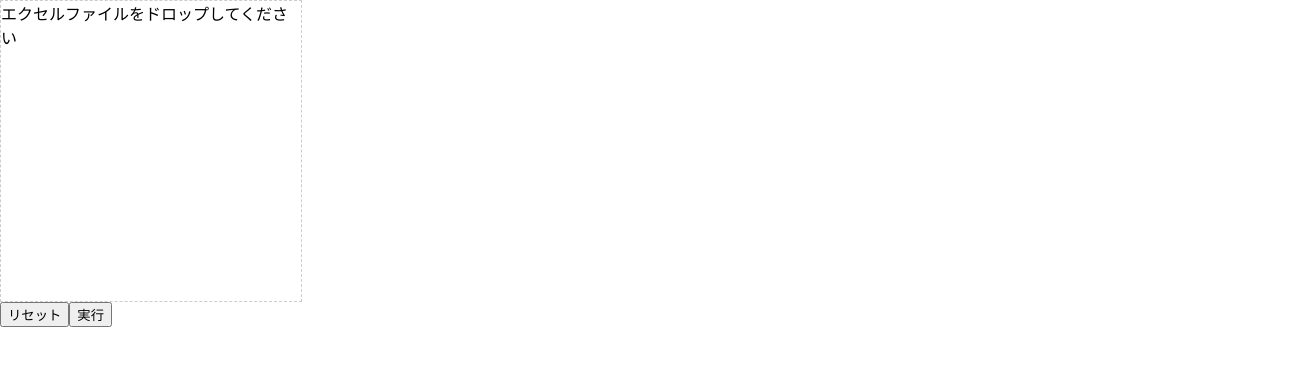
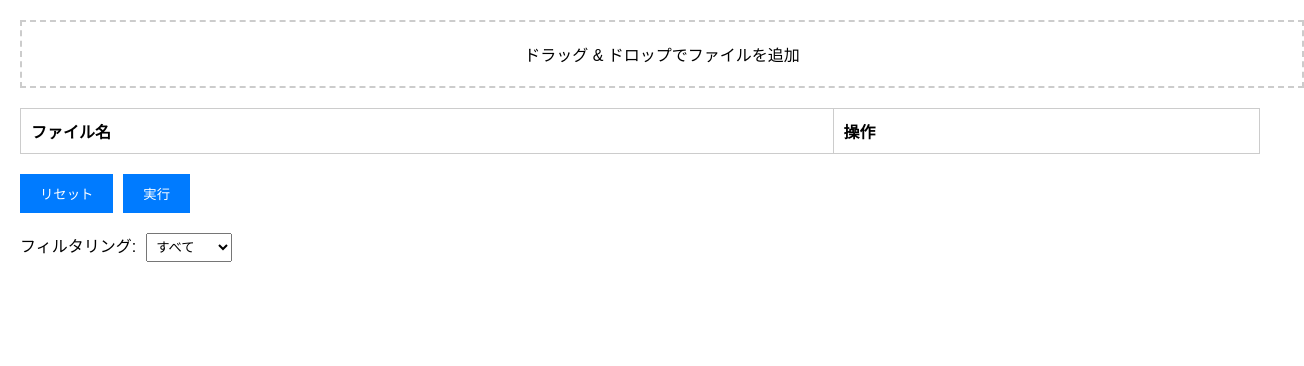
Before and after one commit to YutoTatematsu/excel_sorting, a React (Create React App) app: page / in a window 1280 px wide. Shown: the top 366 px of the page, 1304 px wide, since content can reach past the window. Built offline with nearby package versions, Linux system fonts and the light colour scheme.

Commit message:
一覧表示と個別削除ボタンを表に変更

```diff
--- /dev/null
+++ b/src/ExcelSorter.css
@@ -0,0 +1,113 @@
+.container {
+    font-family: Arial, sans-serif;
+    padding: 20px;
+}
+
+.dropzone {
+    width: 100%;
+    padding: 20px;
+    border: 2px dashed #ccc;
+    text-align: center;
+    margin-bottom: 20px;
+    cursor: pointer;
+}
+
+.file-list {
+    margin-bottom: 20px;
+    width: 100%;
+    border-collapse: collapse;
+}
+
+.file-list th,
+.file-list td {
+    border: 1px solid #ccc;
+    padding: 10px;
+    text-align: left;
+}
+
+.remove-button {
+    background-color: #ff4d4d;
+    border: none;
+    color: white;
+    padding: 5px 10px;
+    cursor: pointer;
+}
+
+.controls {
+    margin-bottom: 20px;
+}
+
+.control-button {
+    margin-right: 10px;
+    padding: 10px 20px;
+    background-color: #007bff;
+    color: white;
+    border: none;
+    cursor: pointer;
+}
+
+.control-button:hover {
+    background-color: #0056b3;
+}
+
+.filter {
+    margin-bottom: 20px;
+}
+
+.filter select {
+    margin-left: 10px;
+    padding: 5px;
+}
+
+.sorted-files {
+    margin-top: 20px;
+}
+
+.sorted-file {
+    margin-bottom: 20px;
+    border: 1px solid #ccc;
+    border-radius: 5px;
+    overflow: hidden;
+}
+
+.file-header {
+    background-color: #f5f5f5;
+    padding: 10px;
+    cursor: pointer;
+    margin: 0;
+    display: flex;
+    justify-content: space-between;
+    align-items: center;
+}
+
+.file-header span {
+    display: inline-block;
+}
+
+.file-name {
+    flex-grow: 1;
+    padding-right: 20px;
+    white-space: nowrap;
+    overflow: hidden;
+    text-overflow: ellipsis;
+}
+
+.file-status {
+    white-space: nowrap;
+}
+
+.file-table {
+    width: 100%;
+    border-collapse: collapse;
+}
+
+.file-table th,
+.file-table td {
+    border: 1px solid #ccc;
+    padding: 8px;
+    text-align: left;
+}
+
+.file-table th {
+    background-color: #f5f5f5;
+}
--- a/src/ExcelSorter.js
+++ b/src/ExcelSorter.js
@@ -1,10 +1,12 @@
 import React, { useState } from 'react';
 import * as XLSX from 'xlsx';
+import './ExcelSorter.css';
 
 function ExcelSorter() {
   const [files, setFiles] = useState([]);
   const [sortedFiles, setSortedFiles] = useState([]);
-  const [status, setStatus] = useState('');
+  const [filterStatus, setFilterStatus] = useState('all');
+  const [openFiles, setOpenFiles] = useState({});
 
   const handleDrop = (event) => {
     event.preventDefault();
@@ -19,7 +21,8 @@ function ExcelSorter() {
   const handleReset = () => {
     setFiles([]);
     setSortedFiles([]);
-    setStatus('');
+    setFilterStatus('all');
+    setOpenFiles({});
   };
 
   const handleExecute = async () => {
@@ -40,7 +43,6 @@ function ExcelSorter() {
         const worksheet = workbook.Sheets[sheetName];
         const range = XLSX.utils.decode_range(worksheet['!ref']);
 
-        //データ配列
         let dates = [];
         let boardingStations = [];
         let alightingStations = [];
@@ -50,32 +52,27 @@ function ExcelSorter() {
         let transportTypes = [];
         let amounts = [];
         let status = 'OK';
-        let commutingEntries = [];//通勤費をまとめる変数
-        let typeEntries = [[], []]; //通勤費の交通経路を記録する2次元配列（初期値として2つの空配列）
+        let commutingEntries = [];
+        let typeEntries = [[], []];
 
-        //データの取得
         for (let row = range.s.r; row <= range.e.r; row++) {
-          const cellAddress = XLSX.utils.encode_cell({ r: row, c: 1 }); // B列のセル（B1という表示）
-          const cell = worksheet[cellAddress]; // B列のセルの記入内容
+          const cellAddress = XLSX.utils.encode_cell({ r: row, c: 1 });
+          const cell = worksheet[cellAddress];
 
-          //記入内容がある && 値が1以上
           if (cell && cell.v >= 1) {
-            //データを取得
-            const c_Date = worksheet[XLSX.utils.encode_cell({ r: row, c: 2 })]?.v;    // C列（日付）
-            const d_SStation = worksheet[XLSX.utils.encode_cell({ r: row, c: 3 })]?.v;// D列（乗車駅名）
-            const f_EStation = worksheet[XLSX.utils.encode_cell({ r: row, c: 5 })]?.v;// F列（降車駅名）
-            const g_TripType = worksheet[XLSX.utils.encode_cell({ r: row, c: 6 })]?.v;// G列（片道・往復）
-            const h_ExpenseTypes = worksheet[XLSX.utils.encode_cell({ r: row, c: 7 })]?.v;// H列（通勤・業務）
-            const i_Destinations = worksheet[XLSX.utils.encode_cell({ r: row, c: 8 })]?.v;// I列（目的地）
-            const j_TransportType = worksheet[XLSX.utils.encode_cell({ r: row, c: 9 })]?.v;// J列（使用交通機関）
-            const k_Money = worksheet[XLSX.utils.encode_cell({ r: row, c: 10 })]?.v;  // K列（金額）
+            const c_Date = worksheet[XLSX.utils.encode_cell({ r: row, c: 2 })]?.v;
+            const d_SStation = worksheet[XLSX.utils.encode_cell({ r: row, c: 3 })]?.v;
+            const f_EStation = worksheet[XLSX.utils.encode_cell({ r: row, c: 5 })]?.v;
+            const g_TripType = worksheet[XLSX.utils.encode_cell({ r: row, c: 6 })]?.v;
+            const h_ExpenseTypes = worksheet[XLSX.utils.encode_cell({ r: row, c: 7 })]?.v;
+            const i_Destinations = worksheet[XLSX.utils.encode_cell({ r: row, c: 8 })]?.v;
+            const j_TransportType = worksheet[XLSX.utils.encode_cell({ r: row, c: 9 })]?.v;
+            const k_Money = worksheet[XLSX.utils.encode_cell({ r: row, c: 10 })]?.v;
 
-            //データが記入されているか判定
             if (!c_Date || !d_SStation || !f_EStation || !g_TripType || !h_ExpenseTypes || !i_Destinations || !j_TransportType || !k_Money) {
               break;
             }
 
-            //データを追加
             dates.push(c_Date);
             boardingStations.push(d_SStation);
             alightingStations.push(f_EStation);
@@ -85,7 +82,6 @@ function ExcelSorter() {
             transportTypes.push(j_TransportType);
             amounts.push(k_Money);
 
-            //通勤費の判定に使うので別途記録
             if (h_ExpenseTypes === '通勤費') {
               let found = false;
 
@@ -124,7 +120,6 @@ function ExcelSorter() {
                 }]);
               }
 
-              //通勤費すべての配列に追加
               commutingEntries.push({
                 date: c_Date,
                 boardingStation: d_SStation,
@@ -139,15 +134,12 @@ function ExcelSorter() {
           }
         }
 
-        /* 通勤費判定 */
-        //「全体 / ルート数」が出勤日数の半分以上あるかどうか
-        if ((commutingEntries.length / typeEntries.length) >= Math.floor(expenseTypes.length / 2)) {
-
-          //同じルート内の項目に変化がないか
-          if (typeEntries.every(route => allRouteEqualCheck(route))) {
+        if (commutingEntries.length >= Math.floor(expenseTypes.length / 2)) {
+          const allRoutesValid = typeEntries.every(route => allRouteEqualCheck(route));
+          if (allRoutesValid) {
             status = 'OK';
           } else {
-            status = '問題あり';
+            status = '注意';
           }
         } else {
           status = '問題あり';
@@ -175,10 +167,6 @@ function ExcelSorter() {
     setFiles(newFiles);
   };
 
-  /** 配列内のすべての項目が同じ場合trueを返す
-   * @param {通勤ルート配列} array
-   * @returns
-   */
   const allRouteEqualCheck = (array) => {
     if (
       array.every(entry => entry.boardingStation === array[0].boardingStation) &&
@@ -187,42 +175,80 @@ function ExcelSorter() {
       array.every(entry => entry.expenseType === array[0].expenseType) &&
       array.every(entry => entry.destination === array[0].destination) &&
       array.every(entry => entry.transportType === array[0].transportType) &&
-      array.every(entry => entry.amount === array[0].amount)) {
+      array.every(entry => entry.amount === array[0].amount)
+    ) {
       return true;
     }
     return false;
-  }
+  };
+
+  const filteredFiles = sortedFiles.filter(file => {
+    if (filterStatus === 'all') return true;
+    return file.status === filterStatus;
+  });
+
+  const toggleFileOpen = (index) => {
+    setOpenFiles(prevState => ({
+      ...prevState,
+      [index]: !prevState[index]
+    }));
+  };
+
+  const formatDate = (excelDate) => {
+    const jsDate = new Date((excelDate - 25569) * 86400 * 1000);
+    const month = jsDate.getMonth() + 1;
+    const day = jsDate.getDate();
+    return `${month}/${day}`;
+  };
 
   return (
-    <div>
-      <div
-        onDrop={handleDrop}
-        onDragOver={(event) => event.preventDefault()}
-        style={{ width: '300px', height: '300px', border: '1px dashed #ccc' }}
-      >
-        エクセルファイルをドロップしてください
+    <div className="container">
+      <div className="dropzone" onDragOver={(e) => e.preventDefault()} onDrop={handleDrop}>
+        ドラッグ & ドロップでファイルを追加
       </div>
-      {files.length > 0 && (
-        <div>
-          <h2>ドロップされたファイル:</h2>
-          <ul>
+      <table className="file-list">
+        <thead>
+          <tr>
+            <th>ファイル名</th>
+            <th>操作</th>
+          </tr>
+        </thead>
+        <tbody>
           {files.map((file, index) => (
-              <li key={index}>
-                {file.name}
-                <button onClick={() => handleRemoveFile(index)}>削除</button>
-              </li>
+            <tr key={index} className="file-item">
+              <td className="file-name">{file.name}</td>
+              <td>
+                <button className="remove-button" onClick={() => handleRemoveFile(index)}>削除</button>
+              </td>
+            </tr>
           ))}
-          </ul>
+        </tbody>
+      </table>
+      <div className="controls">
+        <button className="control-button" onClick={handleReset}>リセット</button>
+        <button className="control-button" onClick={handleExecute}>実行</button>
       </div>
-      )}
-      <button onClick={handleReset}>リセット</button>
-      <button onClick={handleExecute}>実行</button>
+      <div className="filter">
+        <label>フィルタリング:
+          <select value={filterStatus} onChange={(e) => setFilterStatus(e.target.value)}>
+            <option value="all">すべて</option>
+            <option value="OK">OK</option>
+            <option value="注意">注意</option>
+            <option value="問題あり">問題あり</option>
+          </select>
+        </label>
+      </div>
       {sortedFiles.length > 0 && (
-        <div>
-          {sortedFiles.map((file, fileIndex) => (
-            <div key={fileIndex}>
-              <h3>{file.name} - {file.status}</h3>
-              <table>
+        <div className="sorted-files">
+          {filteredFiles.map((file, index) => (
+            <div key={index} className="sorted-file">
+              <div className="file-header" onClick={() => toggleFileOpen(index)}>
+                <span className="file-name">{file.name}</span>
+                <span className="file-status">{file.status}</span>
+                <span>{openFiles[index] ? '▲' : '▼'}</span>
+              </div>
+              {openFiles[index] && (
+                <table className="file-table">
                   <thead>
                     <tr>
                       <th>日付</th>
@@ -236,9 +262,9 @@ function ExcelSorter() {
                     </tr>
                   </thead>
                   <tbody>
-                  {file.dates.map((_, entryIndex) => (
+                    {file.dates.map((date, entryIndex) => (
                       <tr key={entryIndex}>
-                      <td>{file.dates[entryIndex]}</td>
+                        <td>{formatDate(date)}</td>
                         <td>{file.boardingStations[entryIndex]}</td>
                         <td>{file.alightingStations[entryIndex]}</td>
                         <td>{file.tripTypes[entryIndex]}</td>
@@ -250,6 +276,7 @@ function ExcelSorter() {
                     ))}
                   </tbody>
                 </table>
+              )}
             </div>
           ))}
         </div>
```
Lines whose indentation alone changed are shown as unchanged.
